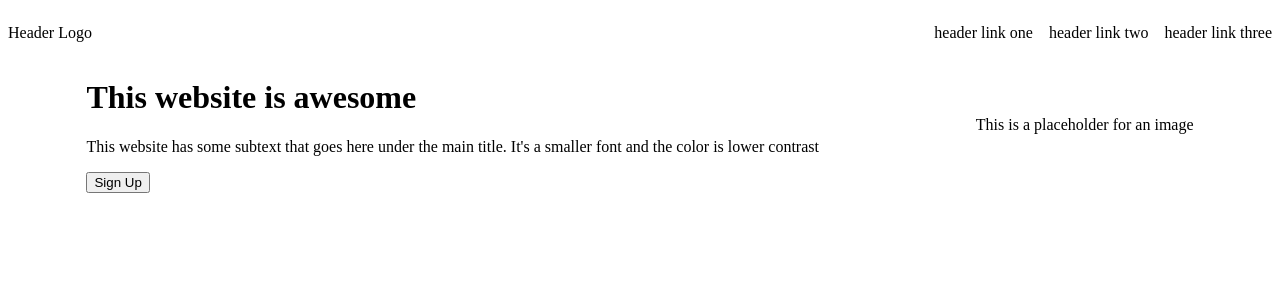
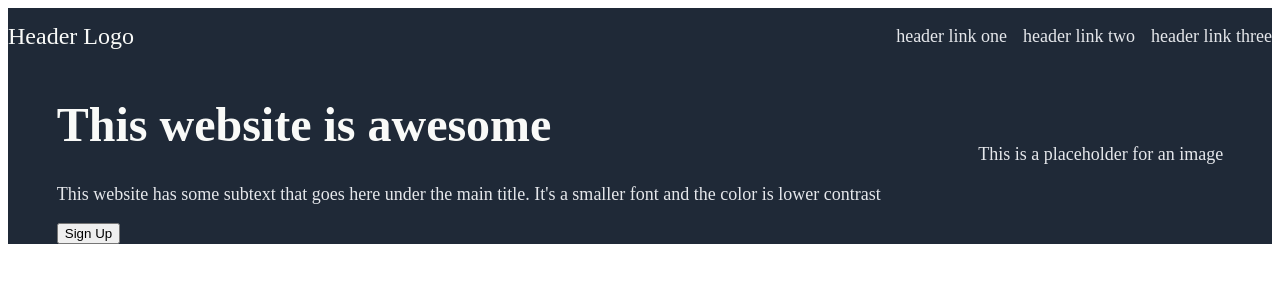
Before and after one commit to jondmulcahy/odin-landing-page, a plain HTML site: page index.html in a window 1280 px wide. Drawn offline with Linux system fonts and the light colour scheme.

Commit message:
Font-size, color and background-color updated in the header per the project requirements.

```diff
--- a/css/styles.css
+++ b/css/styles.css
@@ -1,12 +1,26 @@
 .header {
     display: flex;
     flex-direction: column;
+    background-color: #1F2937;
 }
 
 .navbar {
     display: flex;
     align-items: center;
     justify-content: space-between;
+}
+
+.header-logo, h1 {
+    color: #F9FAF8
+}
+
+.header-logo {
+    font-size: 24px;
+}
+
+ul, p {
+    color: #E5E7EB;
+    font-size: 18px;
 }
 
 ul {
@@ -20,3 +34,7 @@ ul {
     align-items: center;
     justify-content: space-around;
 }
+
+h1 {
+    font-size: 48px;
+}
```
